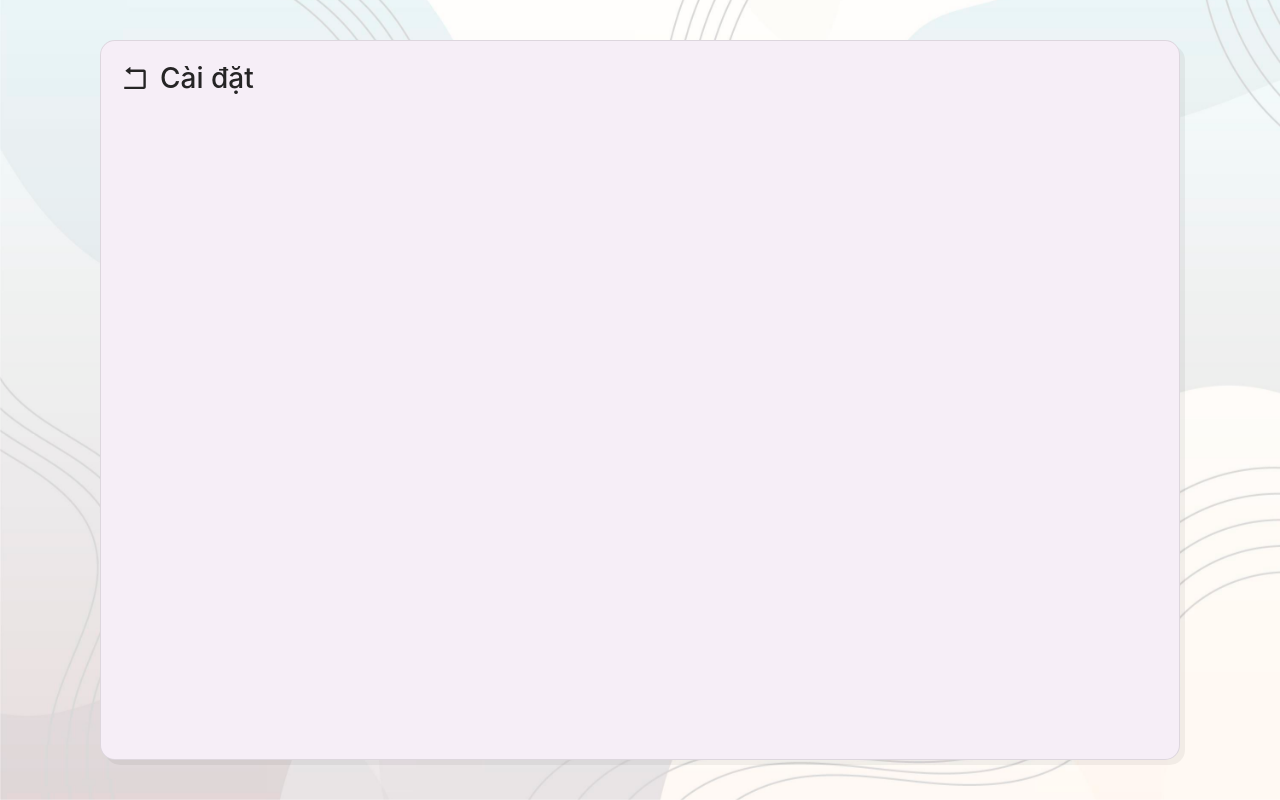
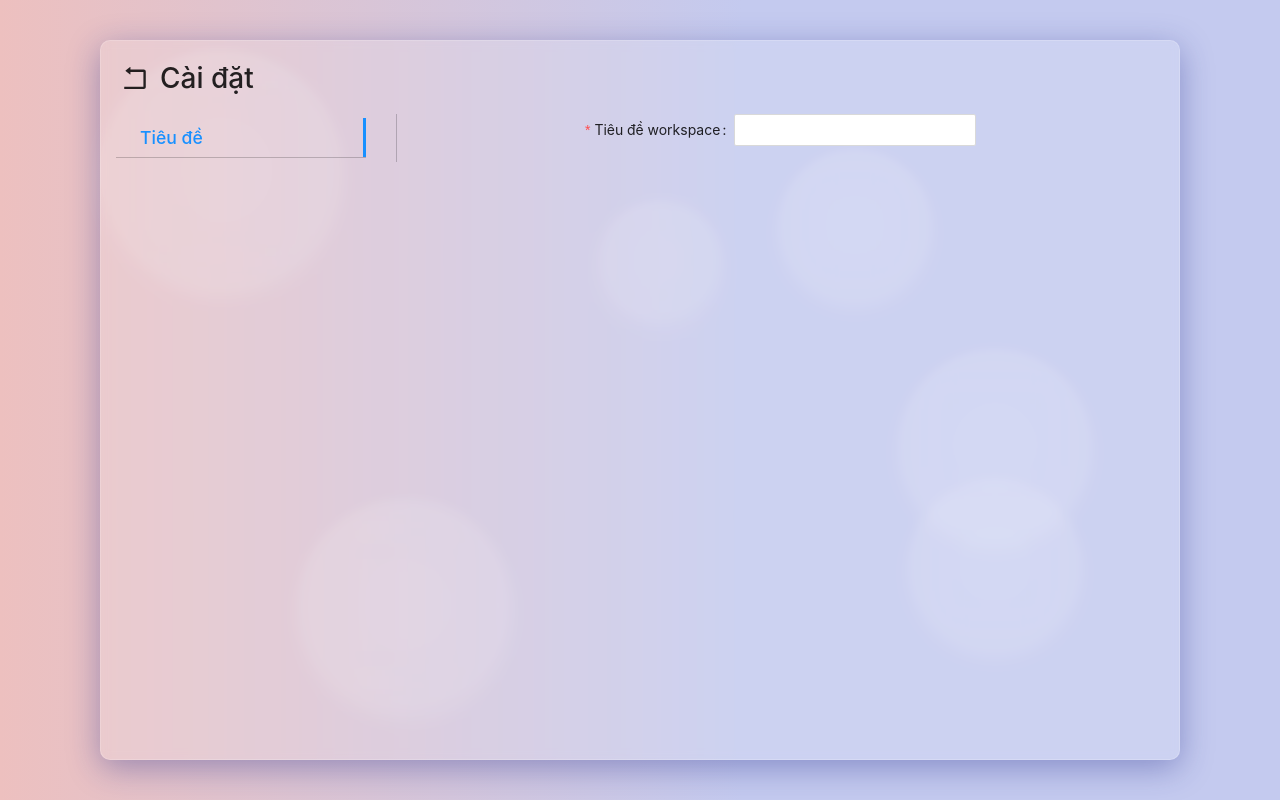
Before and after one commit to dinhoangduy/dols-client, a React (Vite) app: page /settings in a window 1280 px wide. Built offline with nearby package versions, Linux system fonts and the light colour scheme; no server answers; sample sign-in values are in the browser's storage.

Commit message:
fixing birthday issue, changed layout for settings

```diff
--- a/src/Modules/Settings/Settings.jsx
+++ b/src/Modules/Settings/Settings.jsx
@@ -1,6 +1,6 @@
 import React, { useEffect, useState } from "react";
 import { useLocation, useNavigate } from "react-router-dom";
-import userApi from "../../api/userApi";
+import workspaceApi from "../../api/workspaceApi";
 import "./style.scss";
 import Loading from "../../Component/Common/Loading";
 // Moment
@@ -33,15 +33,18 @@ const Settings = () => {
   const navigate = useNavigate();
   const location = useLocation();
   const [loading, setLoading] = useState(true);
+  const [workspaceData, setWorkspaceData] = useState("");
+  const [menuKey, setMenuKey] = useState("1");
+  const [avatar, setAvatar] = useState("");
 
   useEffect(() => {
     const fetchData = async () => {
-      let userData = await userApi.getOne();
-      return userData;
+      let workspaceData = await workspaceApi.getAll();
+      return workspaceData;
     };
     fetchData()
       .then((res) => {
-        setUserData(res.data);
+        setWorkspaceData(res.data);
         setLoading(false);
       })
       .catch((err) => {
@@ -49,13 +52,72 @@ const Settings = () => {
       });
   }, [location]);
 
+  // Main
+  console.log(workspaceData);
+
+  // Menu
+  function getItem(key, label) {
+    return {
+      key,
+      label,
+    };
+  }
+
+  const menuItems = [getItem("1", "Tiêu đề")];
+
+  const onChangeMenu = (e) => {
+    setMenuKey(e.key);
+  };
+
+  // Avatar
+  const [imgErr, setImgErr] = useState(false);
+  const [uploading, setUploading] = useState(false);
+  const handleChange = (info) => {
+    if (info.file && !imgErr) {
+      setUploading(true);
+      const imgRef = ref(store, `images/${info.file.name + info.file.uid}`);
+
+      uploadBytes(imgRef, info.file).then((snapshot) => {
+        getDownloadURL(snapshot.ref).then((url) => {
+          setAvatar(url);
+          setUploading(false);
+        });
+      });
+    }
+  };
+
+  const beforeUpload = (file) => {
+    const isJpgOrPng = file.type === "image/jpeg" || file.type === "image/png";
+    if (!isJpgOrPng) {
+      message.error("Chỉ hỗ trợ file JPG/PNG!");
+      setImgErr(true);
+    }
+    const isLt2M = file.size / 1024 / 1024 < 2;
+    if (!isLt2M) {
+      message.error("Hình ảnh kích cỡ tối đa là 2MB!");
+      setImgErr(true);
+    }
+
+    setImgErr(false);
+
+    return false;
+  };
+
   return (
     <>
       {loading ? (
         <Loading />
       ) : (
         <div className="settings">
-          <div className="background-image"></div>
+          <div className="background-image">
+            <div className="background-sphere one"></div>
+            <div className="background-sphere two"></div>
+            <div className="background-sphere three"></div>
+            <div className="background-sphere four"></div>
+            <div className="background-sphere five"></div>
+            <div className="background-sphere six"></div>
+          </div>
+
           <div className="layout">
             <Row className="title">
               <h1>
@@ -66,7 +128,37 @@ const Settings = () => {
               </h1>
             </Row>
 
-            <Row className="content"></Row>
+            <Row className="content">
+              <Col flex={1} className="menu">
+                <Menu
+                  defaultSelectedKeys={["1"]}
+                  mode="inline"
+                  onClick={onChangeMenu}
+                  items={menuItems}
+                />
+              </Col>
+              <Col flex={9} className="detail">
+                <Form>
+                  <Form.Item
+                    name="name"
+                    label="Tiêu đề workspace"
+                    rules={[
+                      {
+                        pattern: /^$|\s+/,
+                        message:
+                          "2 dấu cách không được liền nhau!",
+                      },
+                      {
+                        required: true,
+                        message: "Không được để trống!",
+                      },
+                    ]}
+                  >
+                    <Input/>
+                  </Form.Item>
+                </Form>
+              </Col>
+            </Row>
           </div>
         </div>
       )}
--- a/src/Modules/Settings/style.scss
+++ b/src/Modules/Settings/style.scss
@@ -4,7 +4,6 @@
   width: 100vw;
   .layout {
     position: absolute;
-      background-color: rgb(246, 238, 247);
     z-index: 1;
     width: 1080px;
     height: 720px;
@@ -12,9 +11,12 @@
     left: 50%;
     margin-right: -50%;
     transform: translate(-50%, -50%);
-      border: 1px solid rgba(0, 0, 0, 0.1);
-      box-shadow: 5px 5px rgba(0, 0, 0, 0.05);
-      border-radius: 15px;
+    background: rgba(255, 255, 255, 0.15);
+    box-shadow: 0 8px 32px 0 rgba(31, 38, 135, 0.37);
+    backdrop-filter: blur(5px);
+    -webkit-backdrop-filter: blur(5px);
+    border-radius: 10px;
+    border: 1px solid rgba(255, 255, 255, 0.18);
     padding: 15px;
 
     .title {
@@ -38,7 +40,9 @@
     .content {
       .ant-menu {
         background-color: transparent;
+        border-right: 1px solid rgba(0, 0, 0, 0.2);
         .ant-menu-item {
+          background-color: transparent;
           border-bottom: 1px solid rgba(0, 0, 0, 0.2);
           font-weight: 500;
           font-size: 1.1rem;
@@ -51,116 +55,7 @@
         display: flex;
         justify-content: center;
         .information {
-            .form-group {
-              margin-bottom: 1rem;
-              display: flex;
-              align-items: center;
-              flex-direction: row;
-              label {
-                font-size: 1.2rem;
-                min-width: 150px;
-                font-weight: 500;
-              }
-              .ant-radio-group,
-              input,
-              .ant-picker {
-                max-width: 450px;
-              }
-              .ant-radio-group {
-                padding-left: 1rem;
-                span {
-                  font-size: 1rem;
-                  font-weight: 400;
-                }
-              }
-              input,
-              .ant-picker {
-                background-color: transparent;
-                border: none;
-                border-bottom: 1px solid rgba(0, 0, 0, 0.1);
-                font-size: 1rem;
-              }
-            }
-            .avatar {
-              display: flex;
-              flex-direction: column;
-              align-items: center;
-              font-size: 1.2rem;
-              margin-bottom: 0.3rem;
-              font-weight: 500;
-              .ant-upload-picture-card-wrapper {
-                display: flex !important;
-                justify-content: center;
-                .ant-upload {
-                  background-color: transparent;
-                  border-radius: 5px;
-                  margin: 0 0 1rem 0;
-                  height: 150px;
-                  width: 150px;
-                }
-              }
-            }
-            .button-submit {
-              position: absolute;
-              top: -45px;
-              right: 15px;
-              width: 150px;
-              height: 3rem;
-              border-radius: 5px;
-              border: 2px solid black;
-              font-size: 1.2rem;
-              font-weight: 500;
-              transition: all 0.3s ease-in-out;
-              outline: none;
-              cursor: pointer;
-            }
-            .button-submit:hover {
-              background-color: rgba(25, 118, 210);
-              color: white;
-              border: none;
-            }
-          }
-          .password {
-            position: relative;
-            .form-group {
-              margin-bottom: 1rem;
-              display: flex;
-              align-items: center;
-              flex-direction: column;
-              label {
-                font-size: 1.2rem;
-                min-width: 150px;
-                font-weight: 500;
-              }
-              input {
-                max-width: 600px;
-                background-color: transparent;
-                border: none;
-                border-bottom: 1px solid rgba(0, 0, 0, 0.1);
-                font-size: 1rem;
-              }
-            }
-            .button-change {
-              position: absolute;
-              display: flex;
-              justify-content: center;
-              align-items: center;
-              width: 100px;
-              height: 40px;
-              border-radius: 5px;
-              border: 2px solid black;
-              font-size: 1.2rem;
-              font-weight: 500;
-              transition: all 0.3s ease-in-out;
-              outline: none;
-              cursor: pointer;
-              right: 0;
-            }
-            .button-change:hover {
-              background-color: rgba(25, 118, 210);
-              color: white;
-              border: none;
-            }
+
         }
       }
     }
@@ -170,10 +65,57 @@
     z-index: -1;
     width: 100%;
     height: 100%;
-      background: url(./background.jpg) no-repeat center center fixed;
-      -webkit-background-size: cover;
-      -moz-background-size: cover;
-      -o-background-size: cover;
-      background-size: cover;
+    background: linear-gradient(90deg, #edc0bf 0, #c4caef 58%);
+
+    .background-sphere {
+      position: absolute;
+      z-index: -1;
+
+      border-radius: 50%;
+      background: radial-gradient(
+        rgba(255, 255, 255) 31%,
+        rgba(255, 255, 255, 0.9) 9%
+      );
+      box-shadow: 0 8px 24px 0 rgba(255, 255, 255);
+      backdrop-filter: blur(25px);
+      -webkit-backdrop-filter: blur(25px);
+      opacity: 15%;
+    }
+    .background-sphere.one {
+      bottom: 150px;
+      right: 200px;
+      width: 170px;
+      height: 170px;
+    }
+    .background-sphere.two {
+      bottom: 500px;
+      right: 350px;
+      width: 150px;
+      height: 150px;
+    }
+    .background-sphere.three {
+      top: 500px;
+      left: 300px;
+      width: 210px;
+      height: 210px;
+    }
+    .background-sphere.four {
+      top: 200px;
+      left: 600px;
+      width: 120px;
+      height: 120px;
+    }
+    .background-sphere.five {
+      top: 350px;
+      left: 900px;
+      width: 190px;
+      height: 190px;
+    }
+    .background-sphere.six {
+      top: 50px;
+      left: 100px;
+      width: 240px;
+      height: 240px;
     }
   }
+}
```
Also changed, not shown: src/Modules/Profile/Profile.jsx (+81 -47 lines), src/Modules/Profile/style.scss (+85 -18 lines), src/Modules/Profile/background.jpg (deleted), src/Modules/Settings/background.jpg (deleted). Lines whose indentation alone changed are shown as unchanged.
